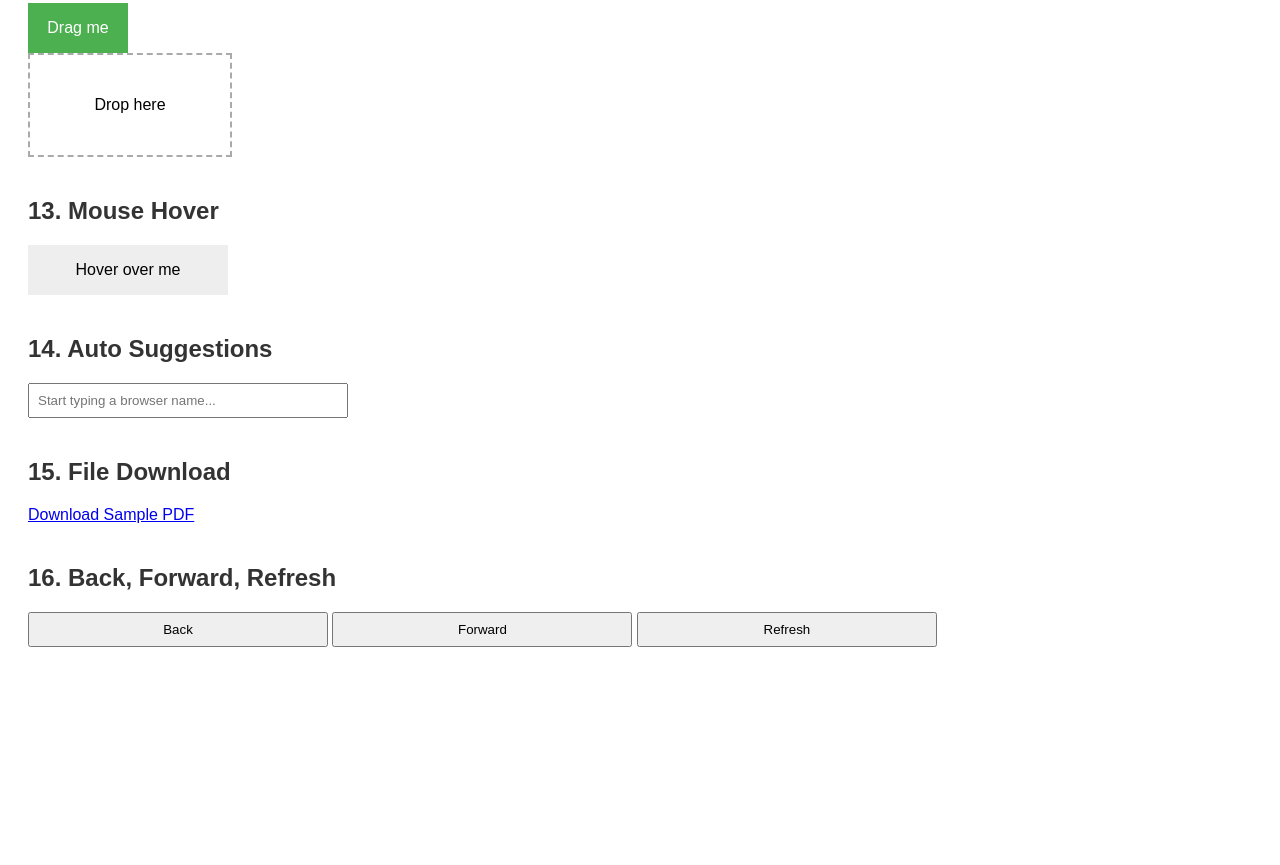
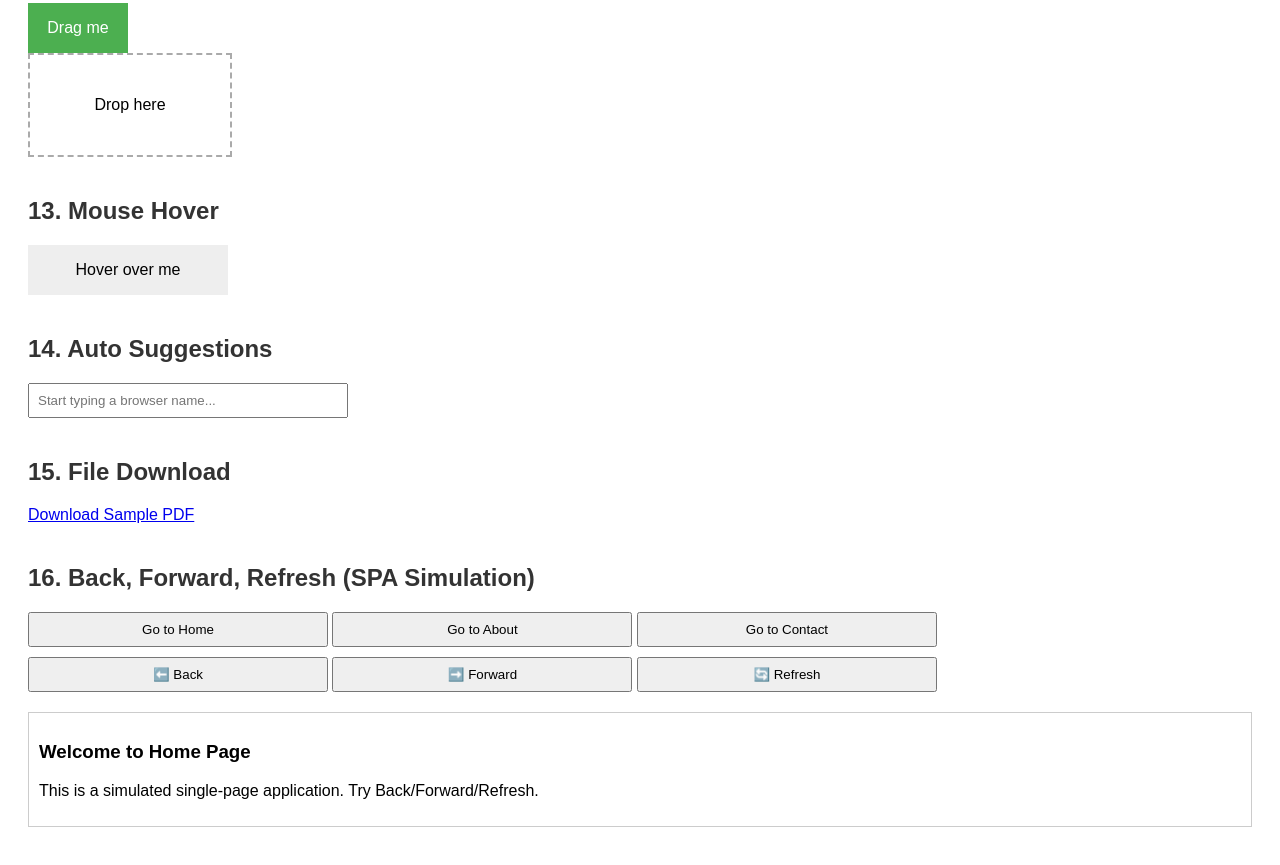
Before and after one commit to Ganneesh/Playwright_Framework, a website: page index.html in a window 1280 px wide. Shown: the part 2530-3395 px from the top of the page. Before the commit the page ends 3245 px from the top, so only its background shows below. Drawn offline with Linux system fonts and the light colour scheme.

Commit message:
updated back forwad refresh

```diff
--- a/index.html
+++ b/index.html
@@ -179,13 +179,27 @@
   </div>
 
   <div class="section">
-    <h2>16. Back, Forward, Refresh</h2>
-    <button onclick="history.back()">Back</button>
-    <button onclick="history.forward()">Forward</button>
-    <button onclick="location.reload()">Refresh</button>
+    <h2>16. Back, Forward, Refresh (SPA Simulation)</h2>
+
+    <div>
+      <button onclick="navigateTo('home')">Go to Home</button>
+      <button onclick="navigateTo('about')">Go to About</button>
+      <button onclick="navigateTo('contact')">Go to Contact</button>
+    </div>
+
+    <div style="margin-top: 10px;">
+      <button onclick="history.back()">⬅️ Back</button>
+      <button onclick="history.forward()">➡️ Forward</button>
+      <button onclick="location.reload()">🔄 Refresh</button>
+    </div>
+
+    <div id="page-content" style="margin-top: 20px; padding: 10px; border: 1px solid #ccc;">
+      <h3>Welcome to Home Page</h3>
+      <p>This is a simulated single-page application. Try Back/Forward/Refresh.</p>
+    </div>
   </div>
 
-  <!-- Script for Modal and Drag/Drop -->
+  <!-- Script -->
   <script>
     function showModal() {
       document.getElementById('modal').style.display = 'block';
@@ -204,6 +218,29 @@
       var data = ev.dataTransfer.getData("text");
       ev.target.appendChild(document.getElementById(data));
     }
+
+    // Back/Forward SPA Simulation
+    const pages = {
+      home: "<h3>Welcome to Home Page</h3><p>This is a simulated single-page application. Try Back/Forward/Refresh.</p>",
+      about: "<h3>About Page</h3><p>This page is about iframe and test practice for QA automation.</p>",
+      contact: "<h3>Contact Page</h3><p>You can connect with Ganesh at ganneesh.github.io.</p>"
+    };
+
+    function navigateTo(page) {
+      const content = pages[page] || pages.home;
+      document.getElementById("page-content").innerHTML = content;
+      history.pushState({ page }, "", `#${page}`);
+    }
+
+    window.onpopstate = function (event) {
+      const page = event.state?.page || "home";
+      document.getElementById("page-content").innerHTML = pages[page];
+    };
+
+    window.onload = () => {
+      const hash = location.hash.replace("#", "") || "home";
+      navigateTo(hash);
+    };
   </script>
 </body>
 </html>
```
